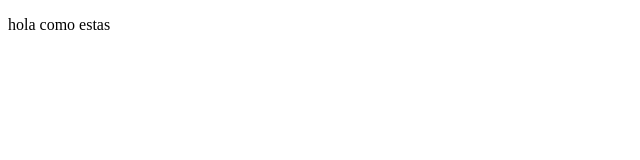
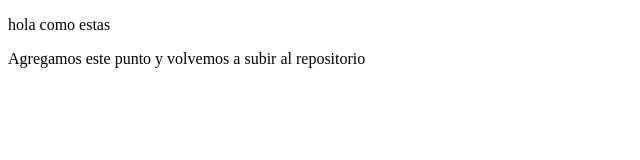
Before and after one commit to emitrigo/2-clase03-03-23, a plain HTML site: page index.html in a window 1280 px wide. Shown: the whole page, without its empty margins (0-640 px from the left). Drawn offline with Linux system fonts and the light colour scheme.

Commit message:
Agregamos p

```diff
--- a/index.html
+++ b/index.html
@@ -10,5 +10,6 @@
 
 <body>
     <p>hola como estas</p>
+    <p>Agregamos este punto y volvemos a subir al repositorio</p>
 </body>
 </html>
```
